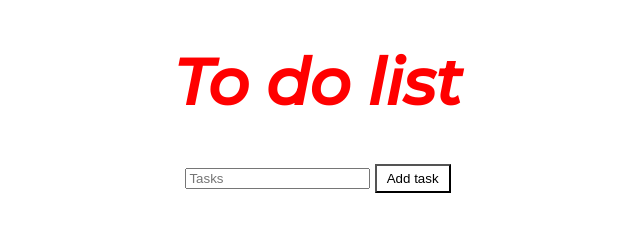
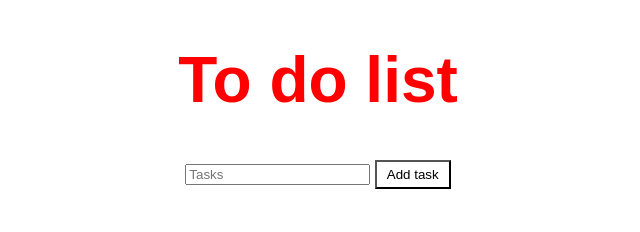
Before and after one commit to Dimitrijevs/simple-to-do-list, a plain HTML site: page index.html in a window 1280 px wide. Shown: the whole page, without its empty margins (322-962 px from the left). Drawn offline with Linux system fonts and the light colour scheme.

Commit message:
Update index.html

```diff
--- a/index.html
+++ b/index.html
@@ -6,7 +6,7 @@
     <link rel="stylesheet" href="styles.css">
     <link rel="preconnect" href="https://fonts.googleapis.com">
     <link rel="preconnect" href="https://fonts.gstatic.com" crossorigin>
-    <link href="https://fonts.googleapis.com/css2?family=Montserrat:ital,wght@1,500&display=swap" rel="stylesheet">
+    <link href="https://fonts.googleapis.com/css2?family=Bebas+Neue&display=swap" rel="stylesheet">
     <title>To Do</title>
 </head>
 <body>
```
